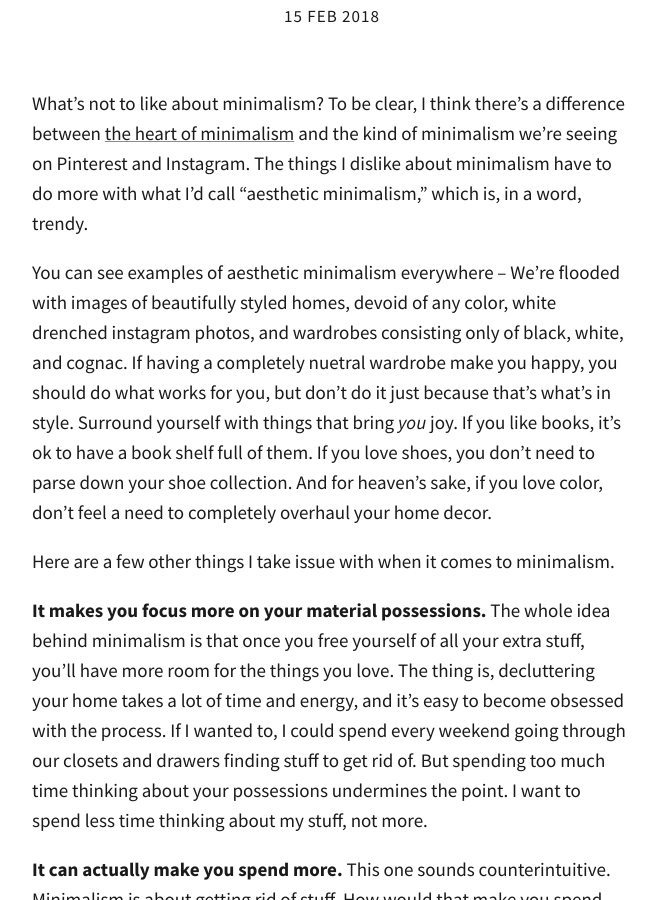
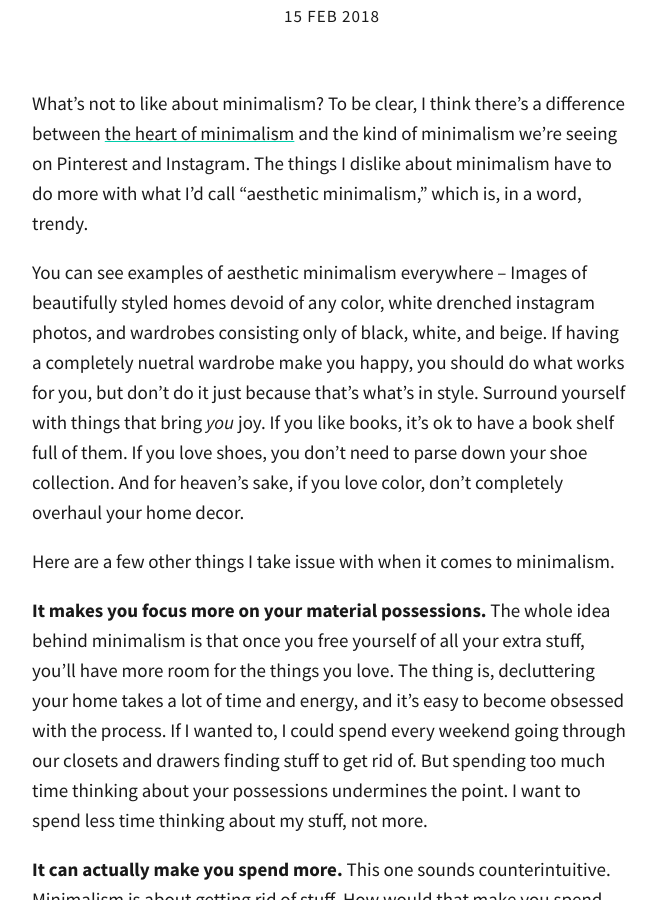
Before and after one commit to totiffany/totiffany.github.io, a Jekyll site: the page built from _posts/2018-02-15-4-Things-I-Dislike-About-Minimalism.md, in a window 1280 px wide and 900 px high, scrolled down 315 px. Shown: the whole window, without its empty margins (308-965 px from the left). Built offline with Jekyll 4.4.1, drawn with Linux system fonts in a browser that asks for light colours; our own code applies the rules of GitHub Pages for plain Markdown files.

Commit message:
Update 2018-02-15-4-Things-I-Dislike-About-Minimalism.md

```diff
--- a/_posts/2018-02-15-4-Things-I-Dislike-About-Minimalism.md
+++ b/_posts/2018-02-15-4-Things-I-Dislike-About-Minimalism.md
@@ -10,7 +10,7 @@ description: >-
 ---
 What's not to like about minimalism? To be clear, I think there's a difference between [the heart of minimalism](http://redletterdayblog.com/What-I-Love-About-Minimalism) and the kind of minimalism we're seeing on Pinterest and Instagram. The things I dislike about minimalism have to do more with what I'd call "aesthetic minimalism," which is, in a word, trendy.
 
-You can see examples of aesthetic minimalism everywhere – We're flooded with images of beautifully styled homes, devoid of any color, white drenched instagram photos, and wardrobes consisting only of black, white, and cognac. If having a completely nuetral wardrobe make you happy, you should do what works for you, but don't do it just because that's what's in style. Surround yourself with things that bring _you_ joy. If you like books, it's ok to have a book shelf full of them. If you love shoes, you don't need to parse down your shoe collection. And for heaven's sake, if you love color, don't feel a need to completely overhaul your home decor.
+You can see examples of aesthetic minimalism everywhere – Images of beautifully styled homes devoid of any color, white drenched instagram photos, and wardrobes consisting only of black, white, and beige. If having a completely nuetral wardrobe make you happy, you should do what works for you, but don't do it just because that's what's in style. Surround yourself with things that bring _you_ joy. If you like books, it's ok to have a book shelf full of them. If you love shoes, you don't need to parse down your shoe collection. And for heaven's sake, if you love color, don't completely overhaul your home decor.
 
 Here are a few other things I take issue with when it comes to minimalism.
 
```
